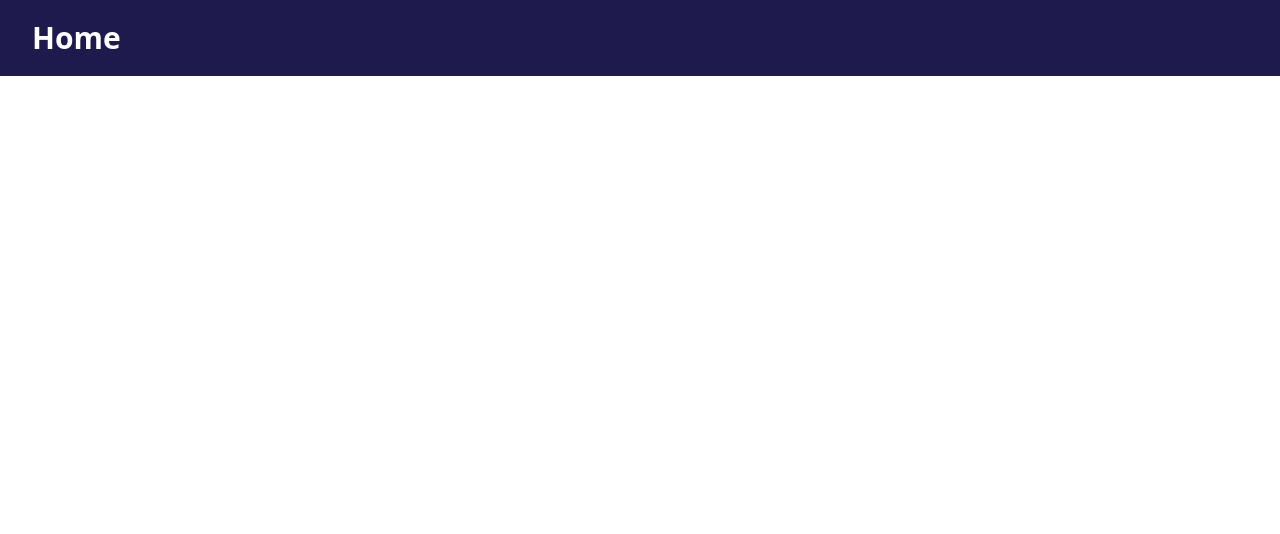
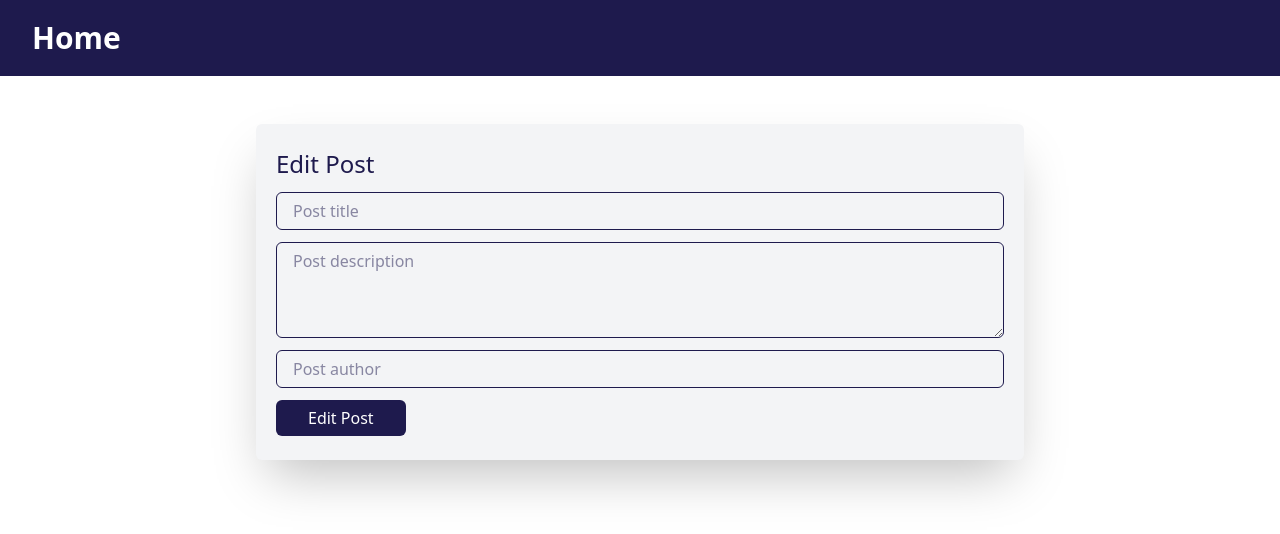
Before and after one commit to Grinch3214/blog-api-without-bd, a Vue app in the folder frontend/: page /edit-post/1 in a window 1280 px wide. Before the commit this address had no page. Shown: the top 534 px of the page. Built offline with nearby package versions, Linux system fonts and the light colour scheme.

Commit message:
Create editPost page (frontend)

```diff
--- a/frontend/src/components/Post.vue
+++ b/frontend/src/components/Post.vue
@@ -10,6 +10,7 @@
     <div class="flex gap-2">
       <button
         class="px-8 py-1.5 bg-indigo-950 text-white rounded-md cursor-pointer hover:bg-indigo-950/80 transition-colors"
+        @click="editPost(post.id)"
       >
         Edit
       </button>
@@ -36,7 +37,7 @@ const props = defineProps<{
   post: Post;
 }>();
 
-const emit = defineEmits(['delete']);
+const emit = defineEmits(['delete', 'edit']);
 
 function formatDate(isoDateString) {
   const date = new Date(isoDateString);
@@ -51,4 +52,8 @@ function formatDate(isoDateString) {
 function deletePost(id) {
   emit('delete', id);
 }
+
+function editPost(id) {
+  emit('edit', id);
+}
 </script>
--- a/frontend/src/components/Posts.vue
+++ b/frontend/src/components/Posts.vue
@@ -15,6 +15,7 @@
         :key="post.id"
         :post="post"
         @delete="openModal"
+        @edit="editPost"
       />
     </div>
 
@@ -58,6 +59,10 @@ function createNewPost() {
   router.push('/new-post');
 }
 
+function editPost(id) {
+  router.push({ name: 'edit-post', params: { id } });
+}
+
 async function getData() {
   const url = 'http://127.0.0.1:5000/posts';
   try {
--- /dev/null
+++ b/frontend/src/pages/EditPost.vue
@@ -0,0 +1,33 @@
+<template>
+  <FormPost button-name="Edit Post" title="Edit Post" @form-data="formData" />
+</template>
+
+<script setup lasng="ts">
+import FormPost from '@/components/FormPost.vue';
+import { useRouter } from 'vue-router';
+import axios from 'axios';
+
+const router = useRouter();
+
+// function homePage() {
+//   router.push('/');
+// }
+
+async function formData(data) {
+  console.log(data);
+  // const res = await createNewPost(data);
+  // if (res) {
+  //   homePage();
+  // }
+}
+
+// async function createNewPost(body) {
+//   const url = 'http://127.0.0.1:5000/posts';
+//   try {
+//     const response = await axios.post(url, body);
+//     return response;
+//   } catch (err) {
+//     console.error(err);
+//   }
+// }
+</script>
--- a/frontend/src/router/index.js
+++ b/frontend/src/router/index.js
@@ -1,6 +1,7 @@
 import { createRouter, createWebHistory } from 'vue-router';
 import Posts from '@/components/Posts.vue';
 import NewPost from '@/pages/NewPost.vue';
+import EditPost from '@/pages/EditPost.vue';
 
 const router = createRouter({
   history: createWebHistory(import.meta.env.BASE_URL),
@@ -12,8 +13,13 @@ const router = createRouter({
     },
     {
       path: '/new-post',
-      name: 'post',
+      name: 'new-post',
       component: NewPost,
+    },
+    {
+      path: '/edit-post/:id',
+      name: 'edit-post',
+      component: EditPost,
     },
   ],
 });
```
